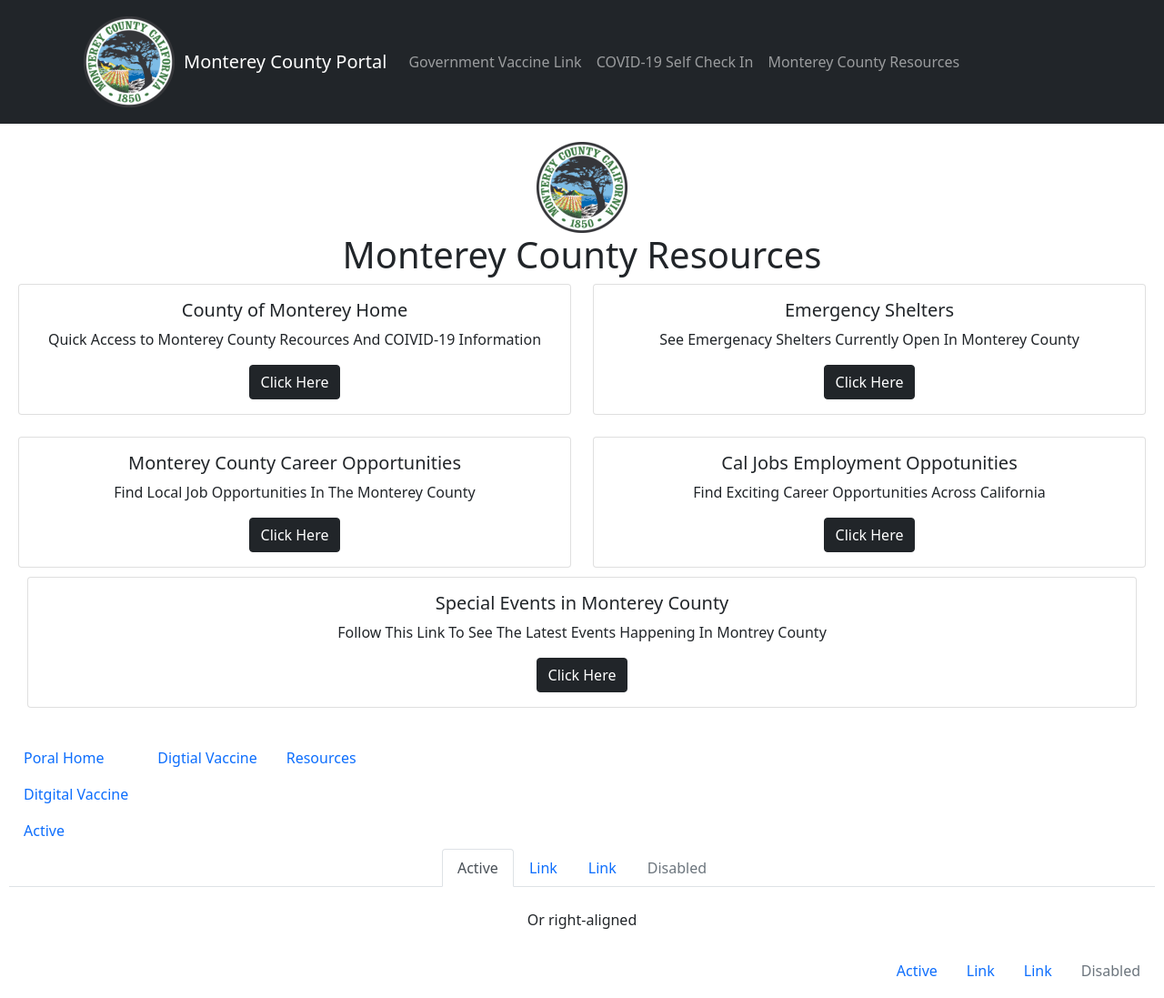
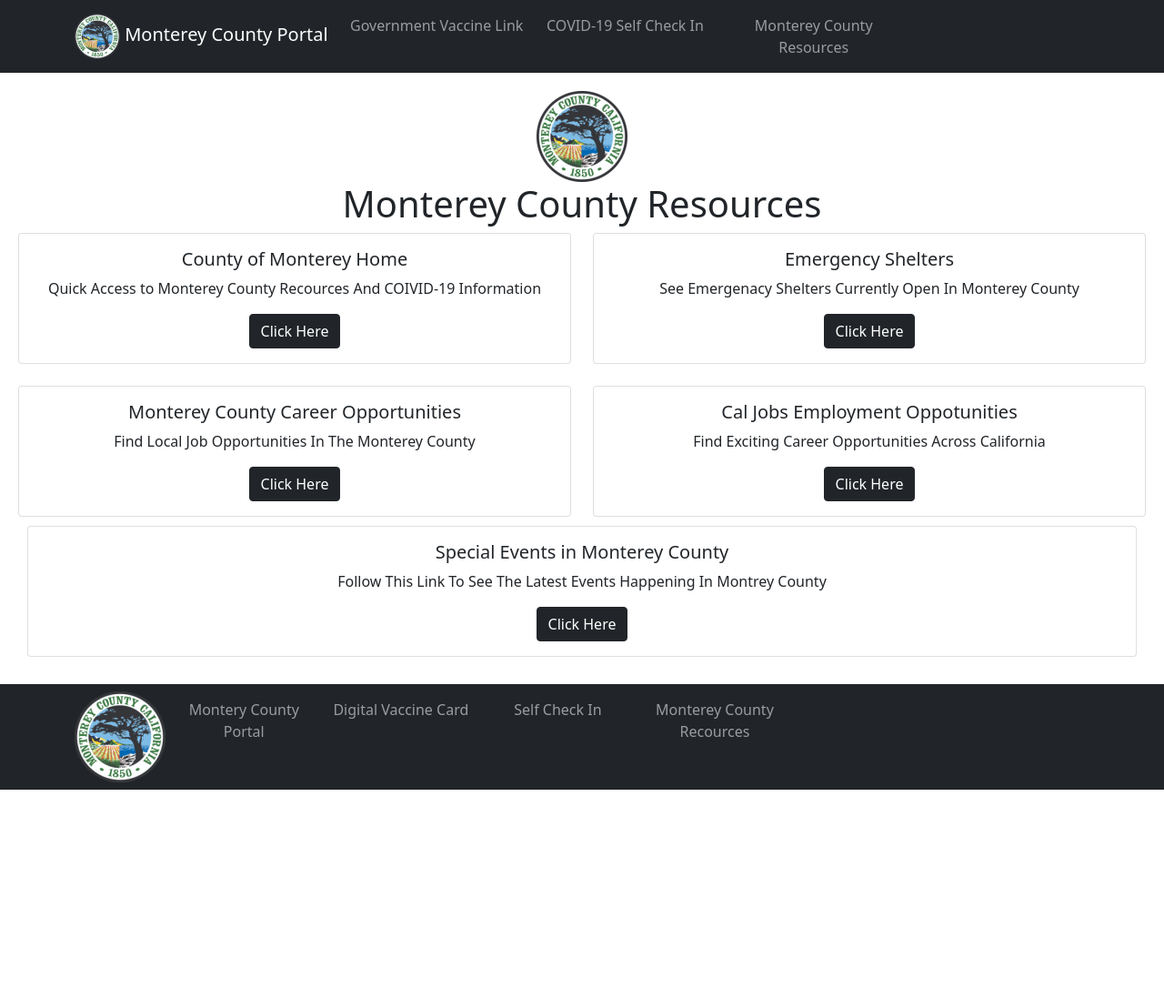
Before and after one commit to christianlMaldonado/tempCovidLogin, a React (Create React App) app in the folder login/: page /CountySites in a window 1280 px wide. Shown: the whole page at 91% size. After the commit the page ends 868 px from the top, so only its background shows below. Built offline with nearby package versions, Linux system fonts and the light colour scheme.

Commit message:
Fixing footer and header

```diff
--- a/login/src/Components/NavMenu.jsx
+++ b/login/src/Components/NavMenu.jsx
@@ -6,13 +6,20 @@
 
     return (
         <>
-            <Navbar className="Navigation" collapseOnSelect expand="lg" bg="dark" variant="dark">
+            <Navbar  className="Navigation" collapseOnSelect expand="lg" bg="dark" variant="dark">
                 <Container>
-                    <img src={Logo} alt="countyLogo" style={{padding: 5, margin: 5}}/>
-                    <Navbar.Brand href="/">Monterey County Portal</Navbar.Brand>
+                    <Navbar.Brand href="/">
+                        <img
+                            src={Logo}
+                            width="50"
+                            height="50"
+                            alt="countyLogo"
+                             />
+                        <h7> Monterey County Portal </h7>
+                    </Navbar.Brand>
                     <Navbar.Toggle aria-controls="responsive-navbar-nav" />
                         <Navbar.Collapse id="responsive-navbar-nav">
-                            <Nav className="me-auto">
+                            <Nav justify className="me-auto">
                                 <Nav.Link href="/DigCard">Government Vaccine Link</Nav.Link>
                                 <Nav.Link href="/SelfCheck">COVID-19 Self Check In </Nav.Link>
                                 <Nav.Link href="/CountySites">Monterey County Resources</Nav.Link>
--- a/login/src/Pages/Footer.css
+++ b/login/src/Pages/Footer.css
@@ -1,5 +1,5 @@
 .FooterLinks {
-    text-align: left;
-    padding: 5px;
-    margin: 5px;
+    text-align: center;
+    padding: 0px;
+    margin: 0px;
 }
--- a/login/src/Pages/Footer.jsx
+++ b/login/src/Pages/Footer.jsx
@@ -1,59 +1,30 @@
 import React from "react";
-import { Nav } from 'react-bootstrap';
+import { Nav, Navbar, Container } from 'react-bootstrap';
 import './Footer.css'
+import Logo from '../Components/Images/Logo1.png'
 
 
 const Footer = () => {
-    return (
-        <div className="FooterLinks">
-            <Nav defaultActiveKey="/home" as="ul">
-                <Nav.Item as="li">
-                    <Nav.Link href="/home">Poral Home </Nav.Link>
-                    <Nav.Link href="/home">Ditgital Vaccine</Nav.Link>
-                    <Nav.Link href="/home">Active</Nav.Link>
-                </Nav.Item>
-                <Nav.Item as="li">
-                    <Nav.Link eventKey="link-1">Digtial Vaccine</Nav.Link>
-                </Nav.Item>
-                <Nav.Item as="li">
-                    <Nav.Link eventKey="link-2">Resources</Nav.Link>
-                </Nav.Item>
-            </Nav>
+  return (
+    <div className="FooterLinks">
 
-<Nav className="justify-content-center" activeKey="/" variant="tabs">
-    <Nav.Item>
-      <Nav.Link href="/">Active</Nav.Link>
-    </Nav.Item>
-    <Nav.Item>
-      <Nav.Link eventKey="link-1">Link</Nav.Link>
-    </Nav.Item>
-    <Nav.Item>
-      <Nav.Link eventKey="link-2">Link</Nav.Link>
-    </Nav.Item>
-    <Nav.Item>
-      <Nav.Link eventKey="disabled" disabled>
-        Disabled
-      </Nav.Link>
-    </Nav.Item>
-  </Nav>
-  <p className="text-center mt-4 mb-4">Or right-aligned</p>
-  <Nav className="justify-content-end" activeKey="/home">
-    <Nav.Item>
-      <Nav.Link href="/home">Active</Nav.Link>
-    </Nav.Item>
-    <Nav.Item>
-      <Nav.Link eventKey="link-1">Link</Nav.Link>
-    </Nav.Item>
-    <Nav.Item>
-      <Nav.Link eventKey="link-2">Link</Nav.Link>
-    </Nav.Item>
-    <Nav.Item>
-      <Nav.Link eventKey="disabled" disabled>
-        Disabled
-      </Nav.Link>
-    </Nav.Item>
-  </Nav>
-        </div>
-    );
+      <Navbar bg="dark" variant="dark">
+        <Container>
+          <Nav fill justify className="me-auto">
+            <img
+              src={Logo}
+
+              alt="countyLogo"
+            />
+            <Nav.Link href="/">Montery County Portal</Nav.Link>
+            <Nav.Link href="/DigCard">Digital Vaccine Card</Nav.Link>
+            <Nav.Link href="/selfcheck">Self Check In</Nav.Link>
+            <Nav.Link href="/countysites">Monterey County Recources</Nav.Link>
+          </Nav>
+        </Container>
+      </Navbar>
+
+    </div>
+  );
 };
 export default Footer;
```
Also changed, not shown: login/src/Components/Images/slide2.jpg.
